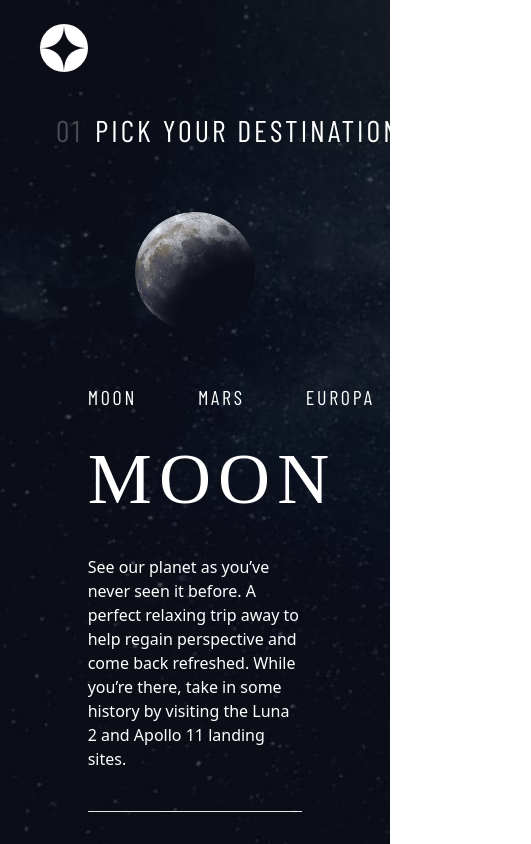
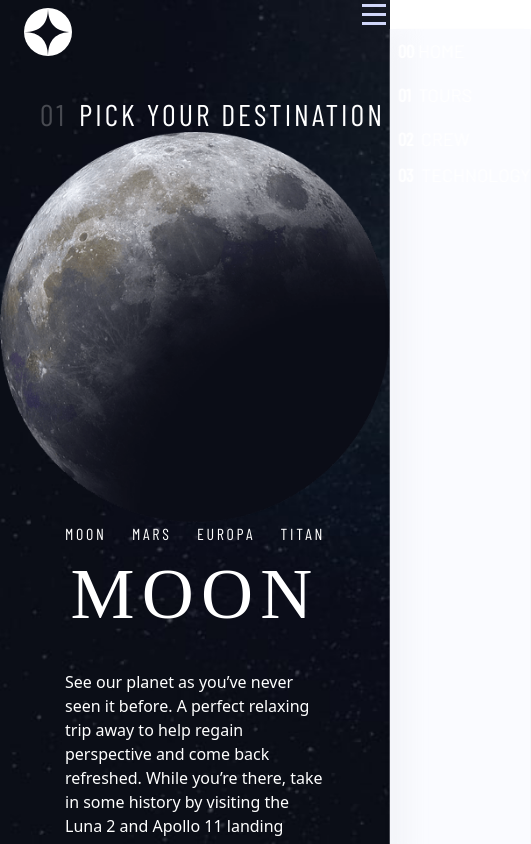
Before and after one commit to bbarbour/space-tailwind, a React (Create React App) app: page /tours in a window 390 px wide. Shown: the top 844 px of the page, 531 px wide, since content can reach past the window. Built offline with nearby package versions, Linux system fonts and the light colour scheme; a web font is replaced by a local one.

Commit message:
responsive nav - tweak size for iphone - messy

```diff
--- a/src/components/Navigation.js
+++ b/src/components/Navigation.js
@@ -1,14 +1,24 @@
 import React from 'react'
 import Logo from '../assets/shared/logo.svg'
 import { Link } from 'react-router-dom'
-
+import { useState } from 'react'
 
 function Navigation() {
+
+  const [isOpen, setIsOpen] = useState(false)
+
+  function toggleClick() {
+    setIsOpen(!isOpen)
+  }
+
   return (
     <div id="nav" className="sticky top-0 min-w-full items-center flex">
       <div className="w-1/3 text-white top-0 ml-6 mt-2"><img src={Logo} alt="logo" /></div>
       <hr className="h-[1] bg-white left-20 min-w-[473px] opacity-25  z-40 hidden xl:block"></hr>
-          <div id="nav" className="hidden xl:flex bg-spaceGray/10  min-h-[96] justify-end items-center ml-auto p-6 mt-2 mr-9 backdrop-blur-lg top-2 w-2/3">
+
+      {/* main menu */}
+      <div id="nav" className="hidden xl:flex bg-spaceGray/10  min-h-[96] justify-end items-center
+           ml-auto p-6 mt-2 mr-9 backdrop-blur-lg top-2 w-2/3">
         <Link to="/" className="mx-auto my-auto">
           <h3 className="font-barlow  mx-auto my-auto text-white  text-lg uppercase">
             <span className='text-lg text-white font-barlow-condensed  font-extrabold pr-1'>00</span>
@@ -32,6 +42,48 @@ function Navigation() {
           </h3>
         </Link>
       </div>
+
+      {/* mobile menu - not sure i need this here yet  */}
+
+      <div className="block justify-end absolute top-0 right-0">
+        <div id="hamburger" className={`${!isOpen ? 'flex' : 'hidden'}  w-full mr-auto
+              justify-end xl:hidden text-white hover:cursor-pointer hover:text-spaceGray p-1`}
+              onClick={() => { toggleClick(); }}>
+          <svg xmlns="http://www.w3.org/2000/svg" width="24" height="21"><g fill="#D0D6F9" fill-rule="evenodd"><path d="M0 0h24v3H0zM0 9h24v3H0zM0 18h24v3H0z" /></g></svg>
+        </div>
+        <div id="close" className={`${isOpen ? 'flex' : 'hidden'}
+                relative w-full mr-auto justify-end xl:hidden text-white hover:cursor-pointer
+                 hover:text-spaceGray  bg-spaceGray/10 backdrop-blur-lg min-w-[300px] top-0 p-2`}
+          onClick={() => { toggleClick(); }}>
+          <svg xmlns="http://www.w3.org/2000/svg" width="20" height="21"><g fill="#D0D6F9" fill-rule="evenodd"><path d="M2.575.954l16.97 16.97-2.12 2.122L.455 3.076z" /><path d="M.454 17.925L17.424.955l2.122 2.12-16.97 16.97z" /></g></svg>
+        </div>
+
+        <div id="nav" className={`${isOpen ? 'block translate-x-0' : 'translate-x-full'}  right-0 xl:hidden justify-end mr-auto
+         bg-spaceGray/10 backdrop-blur-lg h-screen shadow-md duration-300`}>
+          <Link to="/" className="mx-auto my-auto ">
+            <h3 className="font-barlow  mx-auto my-auto text-white py-2 ml-2 text-lg uppercase">
+              <span className='text-lg text-white font-barlow-condensed  font-extrabold pr-1'>00</span>
+              Home
+
+            </h3>
+          </Link>
+          <Link to="/tours" className="mx-auto my-auto ">
+            <h3 className="font-barlow  mx-auto my-auto text-white text-lg ml-2 py-2 uppercase">
+              <span className='text-lg text-white font-barlow-condensed  font-extrabold pr-1'>01</span> Tours
+            </h3>
+          </Link>
+          <Link to="/crew" className="mx-auto my-auto py-6">
+            <h3 className="font-barlow   text-white text-lg uppercase py-2 ml-2">
+              <span className='text-lg text-swhite font-barlow-condensed  font-extrabold pr-1'>02</span> Crew
+            </h3>
+          </Link>
+          <Link to="/technology" className="mx-auto my-auto">
+            <h3 className="font-barlow  mx-auto my-auto text-white text-lg ml-2 uppercase">
+              <span className='text-lg text-white font-barlow-condensed  font-extrabold pr-1'>03</span> Technology
+            </h3>
+          </Link>
+        </div>
+      </div>
     </div>
   )
 }
--- a/src/pages/Home.js
+++ b/src/pages/Home.js
@@ -27,7 +27,7 @@ function Home() {
                         </div>
                     </div>
                     <div className='p-4 pt-16 xl:pt-36 items-baseline'>
-                        <div className=" w-[225px] h-[225px] t-[495px] rounded-full bg-white mx-auto my-auto  flex hover:shadow-[0_0_0_45px_rgba(255,255,255,0.2)] hover:cursor-pointer">
+                        <div className=" w-[225px] h-[225px] t-[495px] rounded-full bg-white mx-auto my-auto  flex hover:shadow-[0_0_0_45px_rgba(255,255,255,0.2)] hover:cursor-pointer duration-500">
                             <div className=" my-auto font-bellefair text-3xl  mx-auto uppercase tracking-widest text-darkGray">
                                 Explore
                             </div>
--- a/src/pages/Tours.js
+++ b/src/pages/Tours.js
@@ -25,8 +25,8 @@ function Tours() {
 
 
     return (
-        <div className="bg-tour-mobile min-h-screen   md:bg-tour-tablet xl:bg-tour-desktop  bg-no-repeat bg-cover flex">
-            <div className="mx-auto my-auto min-w-full block p-4 m-8 mt-0 ">
+        <div className="bg-tour-mobile min-h-screen lg:bg-tour-tablet xl:bg-tour-desktop  bg-no-repeat bg-cover flex">
+            <div className="mx-auto my-auto min-w-full block sm:p-4 sm:m-8 mt-0 ">
                 <Navigation />
                 <div className="text-white font-barlow-condensed text-3xl tracking-widest uppercase min-w-full mt-10 ml-10 xl:mt-32 xl:ml-32">
                     <span className="text-white/25 pr-3">01</span>
@@ -34,11 +34,11 @@ function Tours() {
                 </div>
                 <div className="block lg:flex">
 
-                    <div className="mx-auto my-auto w-1/3 mt-16 lg:p-6 lg:m-5 lg:ml-20 lg:mt-20" >
+                    <div className="mx-auto my-auto sm:w-1/3 sm:mt-16 lg:p-6 lg:m-5 lg:ml-20 lg:mt-20" >
                         <img src={imgUrls[destination]} alt="moon"></img>
                     </div>
-                    <div className="w-2/3 text-white  mx-auto p-3 mt-10 lg:p-6 lg:mt-20 lg:ml-10" >
-                        <div className="flex mx-auto justify-between w-[400px] mb-5 font-barlow-condensed uppercase tracking-[2.7px] text-xl">
+                    <div className="w-2/3 text-white  mx-auto sm:p-3 sm:mt-10 lg:p-6 lg:mt-20 lg:ml-10" >
+                        <div className="flex mx-auto justify-between sm:w-[400px] sm:mb-5 font-barlow-condensed uppercase tracking-[2.7px] sm:text-xl">
                             <button href='#' className='uppercase tracking-[2.7px]' onClick={() => { handleTourClick(0); }}>Moon</button>
                             <button href='#' className='uppercase tracking-[2.7px]' onClick={() => { handleTourClick(1); }}>Mars</button>
                             <button href='#' className='uppercase tracking-[2.7px]' onClick={() => { handleTourClick(2); }}>Europa</button>
--- a/tailwind.config.js
+++ b/tailwind.config.js
@@ -29,6 +29,9 @@ module.exports = {
         darkGray : '#0B0D17',
         spaceGray : '#D0D6F9'
 
+      },
+      screens: {
+        'xs': '370px'
       }
     }
 
```
Lines whose indentation alone changed are shown as unchanged.
